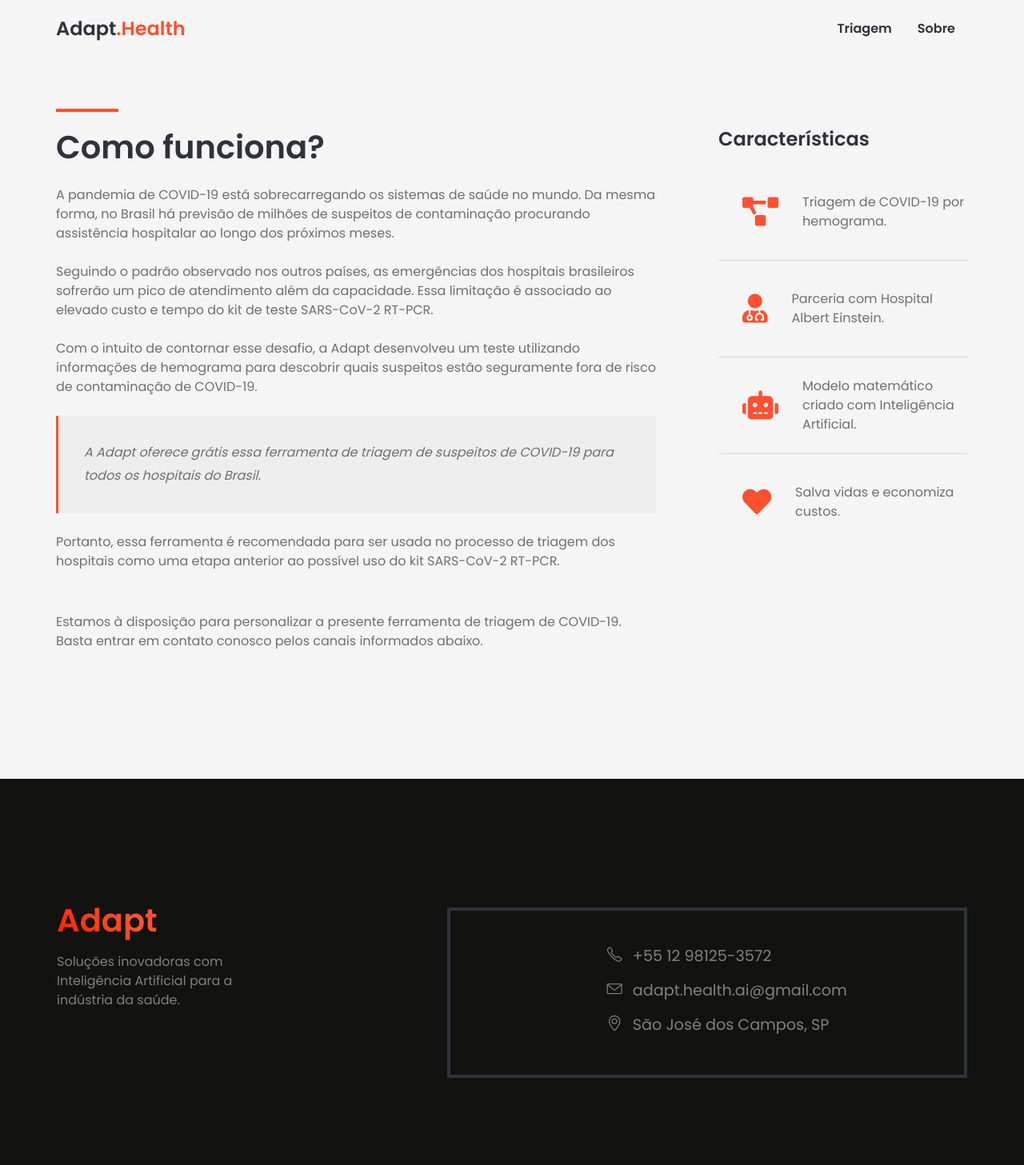
After one commit to diogodutra/airliner-predict2, a Flask app: page /sobre in a window 1280 px wide. The commit adds this page. Shown: the whole page at 80% size. Run offline with Flask 2, Linux system fonts and the light colour scheme; some libraries are stand-ins or nearby versions.

Commit message:
Overwrite model by another hardcoded one

```diff
--- a/app.py
+++ b/app.py
@@ -12,12 +12,18 @@ app = Flask(__name__, static_folder='templates/assets')
 def home():
 	return render_template('triagem.html')
 
+
+@app.route('/sobre')
+def sobre():
+	return render_template('sobre.html')
+
+
 @app.route('/triagem-resultado', methods=['POST','GET'])
 def get_delay():
     if request.method=='POST':
 
         dict_results = {
-            0: ('Negativo', 'Dispensar do teste SARS-CoV-2 RT-PCR.', '#b4ecb4', 'icon-check'),
+            0: ('Negativo',     'Dispensar do teste SARS-CoV-2 RT-PCR.',  '#b4ecb4', 'icon-check'),
             1: ('Inconclusivo', 'Encaminhar ao teste SARS-CoV-2 RT-PCR.', '#ffd394', 'icon-question'),
         }
 
@@ -46,15 +52,15 @@ def get_delay():
         cat_vector = scaler.transform(cat_vector)
         # prediction = model.predict(cat_vector)
         probability = model.predict_proba(cat_vector)
-        # print(probability[0,0])
+        print(probability[0,0])
         prediction = [0] if (probability[0, 0]>.98) else [1]
 
         # hardcoded classifier
-        # prediction = [1]
-        # if leukocytes < -1.5 : prediction = [0]
-        # if leukocytes >   .32: prediction = [0]
-        # if platelets  < -2.1 : prediction = [0]
-        # if platelets  >  1.8 : prediction = [0]
+        prediction = [1]
+        if leukocytes < -1.5 : prediction = [0]
+        if leukocytes >   .32: prediction = [0]
+        if platelets  < -2.1 : prediction = [0]
+        if platelets  >  1.8 : prediction = [0]
 
         return render_template('triagem-resultado.html',
                                 result=dict_results[prediction[0]][0],
--- /dev/null
+++ b/templates/sobre.html
@@ -0,0 +1,232 @@
+<!DOCTYPE html>
+
+<html lang="pt-br">
+
+    <head>
+
+        <!-- ==============================================
+        Basic Page Needs
+        =============================================== -->
+        <meta charset="utf-8">
+        <meta http-equiv="x-ua-compatible" content="ie=edge">
+        <meta name="viewport" content="width=device-width, initial-scale=1">
+
+        <!--[if IE]><meta http-equiv="x-ua-compatible" content="IE=9" /><![endif]-->
+
+        <title>Leverage - Creative Agency, Corporate Business & Personal Portfolio Website Template</title>
+
+        <meta name="description" content="Creative Agency, Corporate Business & Personal Portfolio Website Template">
+        <meta name="subject" content="Creative Agency, Corporate Business & Personal Portfolio Website Template">
+        <meta name="author" content="Codings">
+
+        <!-- ==============================================
+        Favicons
+        =============================================== -->
+        <link rel="shortcut icon" href="assets/images/favicon.ico">
+        <link rel="apple-touch-icon" href="assets/images/apple-touch-icon.png">
+        <link rel="apple-touch-icon" sizes="72x72" href="assets/images/apple-touch-icon-72x72.png">
+        <link rel="apple-touch-icon" sizes="114x114" href="assets/images/apple-touch-icon-114x114.png">
+
+        <!-- ==============================================
+        Vendor Stylesheet
+        =============================================== -->
+        <link rel="stylesheet" href="assets/css/bootstrap.min.css">
+        <link rel="stylesheet" href="assets/css/slider.min.css">
+        <link rel="stylesheet" href="assets/css/main.css">
+        <link rel="stylesheet" href="assets/css/icons.min.css">
+        <link rel="stylesheet" href="assets/css/gallery.min.css">
+        <link rel="stylesheet" href="assets/css/animation.min.css">
+
+        <!-- ==============================================
+        Custom Stylesheet
+        =============================================== -->
+        <link rel="stylesheet" href="https://use.fontawesome.com/releases/v5.1.1/css/all.css" integrity="sha384-O8whS3fhG2OnA5Kas0Y9l3cfpmYjapjI0E4theH4iuMD+pLhbf6JI0jIMfYcK3yZ" crossorigin="anonymous">
+
+        <link rel="stylesheet" href="assets/css/custom.css">
+
+    </head>
+
+    <body>
+
+        <!-- Header -->
+        <header>
+
+            <!-- Navbar -->
+            <nav data-aos="zoom-out" data-aos-delay="800" class="navbar navbar-expand">
+                <div class="container">
+
+                    <!-- Navbar Brand-->
+                    <a class="navbar-brand">
+                        Adapt<i>.Health</i>
+                        <!--
+                            Custom Logo
+                            <img src="assets/images/logo.svg" alt="Leverage">
+                        -->
+                    </a>
+
+                    <!-- Navbar Itens-->
+                    <ul class="navbar-nav items ml-auto">
+                        <li class="nav-item">
+                            <a href="/" class="nav-link bright">Triagem</a>
+                        </li>
+                        <li class="nav-item">
+                            <a href="/sobre" class="nav-link bright">Sobre</a>
+                        </li>
+                    </ul>
+
+                </div>
+            </nav>
+
+        </header>
+
+        <!-- Single -->
+        <section id="intro" class="single bg-white-color">
+            <div class="container fluid">
+                <div class="row">
+
+                <main class="default col-12 col-lg-8">
+
+                    <div class="row layout-title-default">
+                        <div class="col-12 align-self-center">
+                            <h2 class="featured">Como funciona?</h2>
+                            <p>A pandemia de COVID-19 está sobrecarregando os sistemas de saúde no mundo.
+                                Da mesma forma, no Brasil há previsão de milhões de suspeitos de contaminação procurando assistência hospitalar ao longo dos próximos meses.</p>
+                            <p>Seguindo o padrão observado nos outros países, as emergências dos hospitais brasileiros sofrerão um pico de atendimento além da capacidade. Essa limitação é associado ao elevado custo e tempo do kit de teste SARS-CoV-2 RT-PCR.</p>
+                            <p>Com o intuito de contornar esse desafio, a Adapt desenvolveu um teste utilizando informações de hemograma para descobrir quais suspeitos estão seguramente fora de risco de contaminação de COVID-19.</p>
+                            <p><blockquote>A Adapt oferece grátis essa ferramenta de triagem de suspeitos de COVID-19 para todos os hospitais do Brasil.</blockquote></p>
+                            <p>Portanto, essa ferramenta é recomendada para ser usada no processo de triagem dos hospitais como uma etapa anterior ao possível uso do kit SARS-CoV-2 RT-PCR.</p>
+                            <br>
+                            <p>Estamos à disposição para personalizar a presente ferramenta de triagem de COVID-19. Basta entrar em contato conosco pelos canais informados abaixo.</p>
+
+                        </div>
+                    </div>
+
+                </main>
+
+                <aside class="default col-12 col-lg-4 pl-lg-5 float-right">
+
+                    <div class="row layout-title-default">
+                        <div class="col-12 align-self-center text-left">
+                            <h4 class="grey-color">Características</h4>
+                            <ul class="list-group list-group-flush">
+                                <li class="list-group-item d-flex justify-content-center align-items-center">
+                                    <i class="fa fa-project-diagram primary-color" style="margin:30px; font-size:36px"></i>
+                                    Triagem de COVID-19 por hemograma.
+                                </li>
+                                <li class="list-group-item d-flex justify-content-center align-items-center">
+                                    <i class="fa fa-user-md primary-color" style="margin:30px; font-size:36px"></i>
+                                     Parceria com Hospital Albert Einstein.
+                                </li>
+                                <li class="list-group-item d-flex justify-content-center align-items-center">
+                                    <i class="fa fa-robot primary-color" style="margin:30px; font-size:36px"></i>
+                                    Modelo matemático criado com Inteligência Artificial.
+                                </li>
+                                <li class="list-group-item d-flex justify-content-center align-items-center">
+                                    <i class="fas fa-heart primary-color" style="margin:30px; font-size:36px"></i>
+                                    Salva vidas e economiza custos.
+                                </li>
+                            </ul>
+                        </div>
+                    </div>
+
+                </aside>
+
+                </div>
+            </div>
+        </section>
+
+        <!-- Footer -->
+        <footer>
+
+            <!-- Links -->
+            <section id="links" class="links bg-dark-grey-color grey-color-2">
+                <div class="container fluid">
+                    <div class="row">
+                        <div class="col-12 col-lg-3 p-3 text-center text-lg-left">
+                            <div class="navbar-brand mb-4 p-0">
+                                <a href="index-1.html" class="bright-static white-color">
+                                    Adapt
+                                    <!--
+                                        Custom Logo
+                                        <img src="assets/images/logo.svg" alt="Leverage">
+                                    -->
+                                </a>
+                            </div>
+                            <br>
+                            <p>Soluções inovadoras com Inteligência Artificial para a indústria da saúde.</p>
+                        </div>
+                        <div class="col-12 col-lg-2 p-3 text-center">
+                        </div>
+                        <div class="col-12 col-lg-7 p-3 text-left">
+                            <ul class="contacts navbar-nav">
+                                <li class="nav-item" style="margin-left:10rem">
+                                    <a class="nav-link">
+                                        <i class="icon-phone mr-2"></i>
+                                        +55 12 98125-3572
+                                    </a>
+                                </li>
+                                <li class="nav-item" style="margin-left:10rem">
+                                    <a class="nav-link">
+                                        <i class="icon-envelope mr-2"></i>
+                                        adapt.health.ai@gmail.com
+                                    </a>
+                                </li>
+                                <li class="nav-item" style="margin-left:10rem">
+                                    <a class="nav-link">
+                                        <i class="icon-location-pin mr-2"></i>
+                                        São José dos Campos, SP
+                                    </a>
+                                </li>
+                            </ul>
+                        </div>
+                        <div class="col-12 col-lg-3 p-3 text-center text-lg-left">
+                        </div>
+                    </div>
+                </div>
+            </section>
+
+        </footer>
+
+
+
+        <!-- Modal [responsive menu] -->
+        <div id="menu" class="modal fade p-0" role="dialog" aria-labelledby="menu" aria-hidden="true">
+            <div class="modal-dialog modal-dialog-slideout" role="document">
+                <div class="modal-content">
+                    <div class="modal-header bg-white-color" data-dismiss="modal">
+                        Menu Options <i class="icon-close icon-close"></i>
+                    </div>
+                    <div class="menu modal-body container bg-white-color">
+                        <div class="row w-100">
+                            <div class="items p-0 col-12 text-center">
+                                <!-- Append [navbar] -->
+                            </div>
+                            <div class="contacts p-0 col-12 text-center">
+                                <!-- Append [navbar] -->
+                            </div>
+                        </div>
+                    </div>
+                </div>
+            </div>
+        </div>
+
+        <!-- Scroll [to top] -->
+        <div id="scroll-to-top" class="scroll-to-top">
+            <a href="#">
+                <i class="icon-arrow-up bg-white-color primary-color"></i>
+            </a>
+        </div>
+
+        <!-- ==============================================
+        Vendor Scripts
+        =============================================== -->
+        <script src="assets/js/jquery.min.js"></script>
+        <script src="assets/js/popper.min.js"></script>
+        <script src="assets/js/bootstrap.min.js"></script>
+        <script src="assets/js/slider.min.js"></script>
+        <script src="assets/js/gallery.min.js"></script>
+        <script src="assets/js/animation.min.js"></script>
+        <script src="assets/js/main.js"></script>
+
+    </body>
+</html>
--- a/templates/triagem-resultado.html
+++ b/templates/triagem-resultado.html
@@ -63,7 +63,6 @@
                     </a>
 
                     <!-- Navbar Itens-->
-                    <!--
                     <ul class="navbar-nav items ml-auto">
                         <li class="nav-item">
                             <a href="/" class="nav-link bright">Triagem</a>
@@ -71,10 +70,7 @@
                         <li class="nav-item">
                             <a href="sobre.html" class="nav-link bright">Sobre</a>
                         </li>
-                        <li class="nav-item">
-                            <a href="contato.html" class="nav-link bright">Contato</a>
-                        </li>
-                    </ul>-->
+                    </ul>
 
                 </div>
             </nav>
```
Also changed, not shown: templates/triagem.html (+7 -11 lines).
